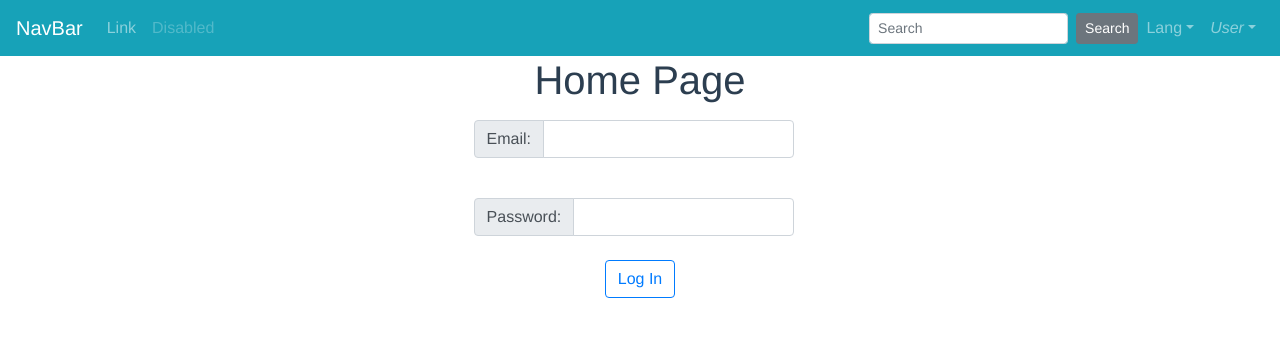
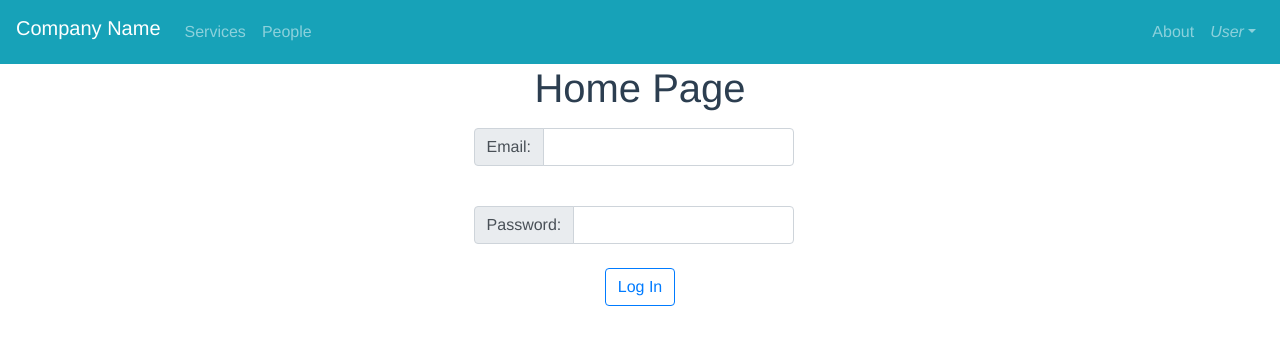
Before and after one commit to jaronow/scheduler, a Vue app in the folder client/: page / in a window 1280 px wide. Shown: the top 344 px of the page. Built offline with nearby package versions, Linux system fonts and the light colour scheme.

Commit message:
updated nav-bar for app use

```diff
--- a/client/src/App.vue
+++ b/client/src/App.vue
@@ -12,16 +12,4 @@
   text-align: center;
   color: #2c3e50;
 }
-#nav {
-  padding: 30px;
-}
-
-#nav a {
-  font-weight: bold;
-  color: #2c3e50;
-}
-
-#nav a.router-link-exact-active {
-  color: #42b983;
-}
 </style>
--- a/client/src/components/NavHead.vue
+++ b/client/src/components/NavHead.vue
@@ -1,35 +1,21 @@
 <template>
   <div class="nav-container">
   <b-navbar toggleable="lg" type="dark" variant="info">
-    <b-navbar-brand href="#">NavBar</b-navbar-brand>
-
+    <b-navbar-brand tag="h1">
+      Company Name
+    </b-navbar-brand>
     <b-navbar-toggle target="nav-collapse"></b-navbar-toggle>
-
     <b-collapse id="nav-collapse" is-nav>
       <b-navbar-nav>
-        <b-nav-item href="#">Link</b-nav-item>
-        <b-nav-item href="#" disabled>Disabled</b-nav-item>
+        <b-nav-item to="#">Services</b-nav-item>
+        <b-nav-item to="#">People</b-nav-item>
       </b-navbar-nav>
-
-      <!-- Right aligned nav items -->
       <b-navbar-nav class="ml-auto">
-        <b-nav-form>
-          <b-form-input size="sm" class="mr-sm-2" placeholder="Search"></b-form-input>
-          <b-button size="sm" class="my-2 my-sm-0" type="submit">Search</b-button>
-        </b-nav-form>
-
-        <b-nav-item-dropdown text="Lang" right>
-          <b-dropdown-item href="#">EN</b-dropdown-item>
-          <b-dropdown-item href="#">ES</b-dropdown-item>
-          <b-dropdown-item href="#">RU</b-dropdown-item>
-          <b-dropdown-item href="#">FA</b-dropdown-item>
-        </b-nav-item-dropdown>
-
+        <b-nav-item to="#">About</b-nav-item>
         <b-nav-item-dropdown right>
-          <!-- Using 'button-content' slot -->
           <template slot="button-content"><em>User</em></template>
-          <b-dropdown-item href="#">Profile</b-dropdown-item>
-          <b-dropdown-item href="#">Sign Out</b-dropdown-item>
+          <b-dropdown-item to="#">Profile</b-dropdown-item>
+          <b-dropdown-item to="#">Sign Out</b-dropdown-item>
         </b-nav-item-dropdown>
       </b-navbar-nav>
     </b-collapse>
@@ -39,7 +25,12 @@
 
 <script>
 export default {
-  name: 'navhead'
+  name: 'navhead',
+  data() {
+    return {
+      user: null
+    }
+  }
 }
 </script>
 
```
